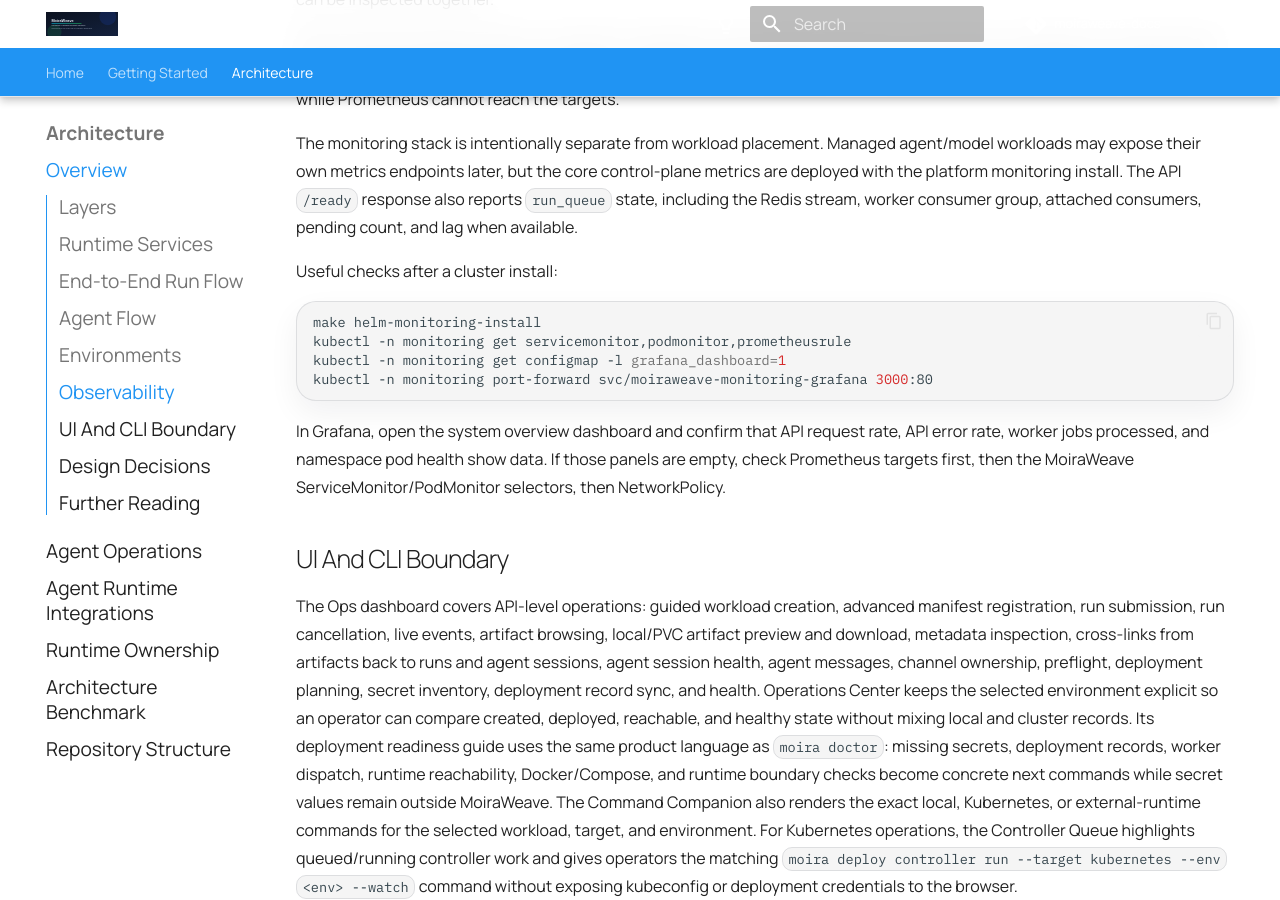
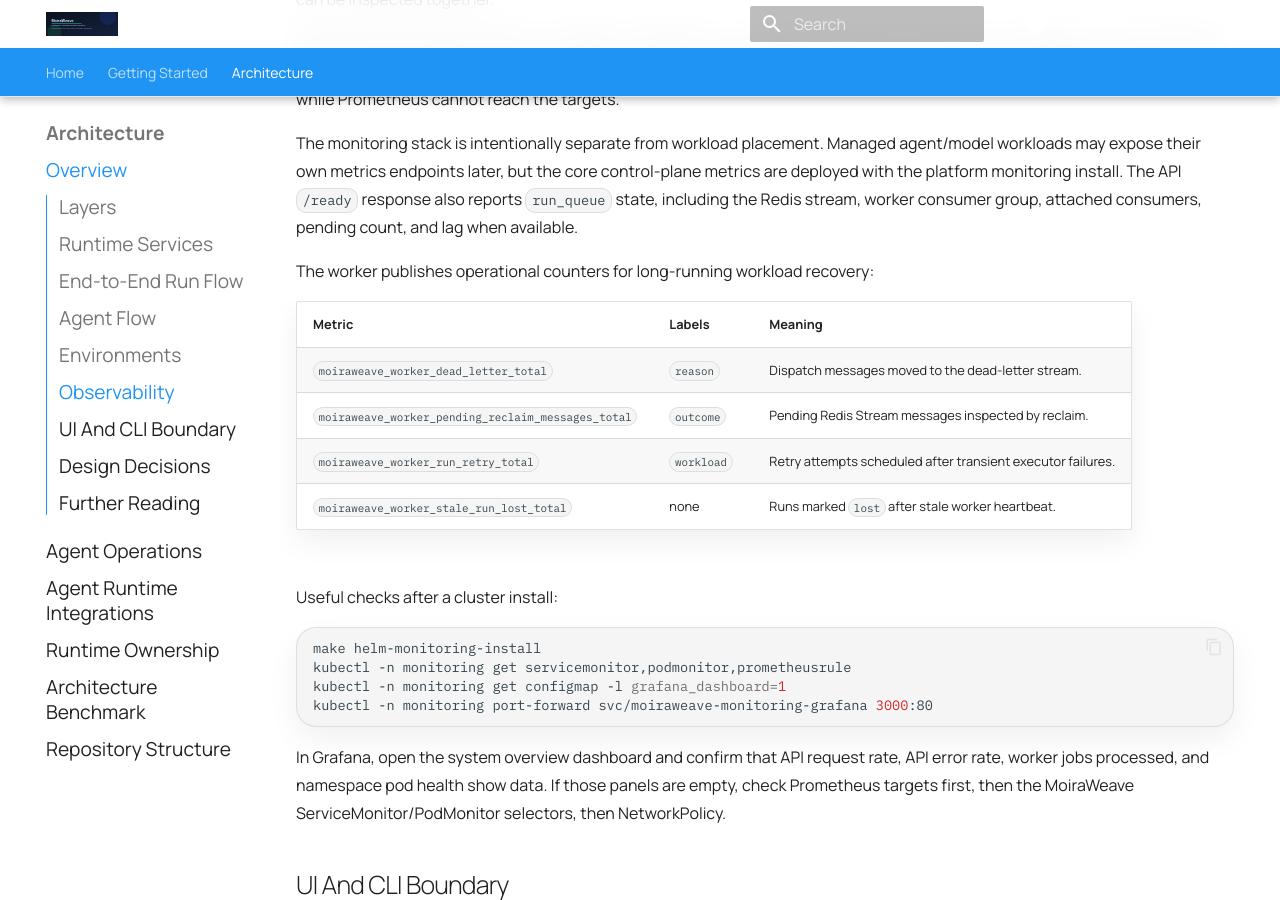
Before and after one commit to moiraweave-labs/moiraweave-docs, an MkDocs documentation site: the page built from docs/architecture.md, in a window 1280 px wide and 900 px high, scrolled down 2547 px. Built offline with MkDocs 1.6.1 and Material for MkDocs 9.7.7, drawn with Linux system fonts in a browser that asks for light colours; comment, search, counter and statistics services are not loaded.

Commit message:
docs: document worker recovery metrics

```diff
--- a/docs/architecture.md
+++ b/docs/architecture.md
@@ -109,6 +109,15 @@ core control-plane metrics are deployed with the platform monitoring install.
 The API `/ready` response also reports `run_queue` state, including the Redis
 stream, worker consumer group, attached consumers, pending count, and lag when
 available.
+
+The worker publishes operational counters for long-running workload recovery:
+
+| Metric | Labels | Meaning |
+| --- | --- | --- |
+| `moiraweave_worker_dead_letter_total` | `reason` | Dispatch messages moved to the dead-letter stream. |
+| `moiraweave_worker_pending_reclaim_messages_total` | `outcome` | Pending Redis Stream messages inspected by reclaim. |
+| `moiraweave_worker_run_retry_total` | `workload` | Retry attempts scheduled after transient executor failures. |
+| `moiraweave_worker_stale_run_lost_total` | none | Runs marked `lost` after stale worker heartbeat. |
 
 Useful checks after a cluster install:
 
```
